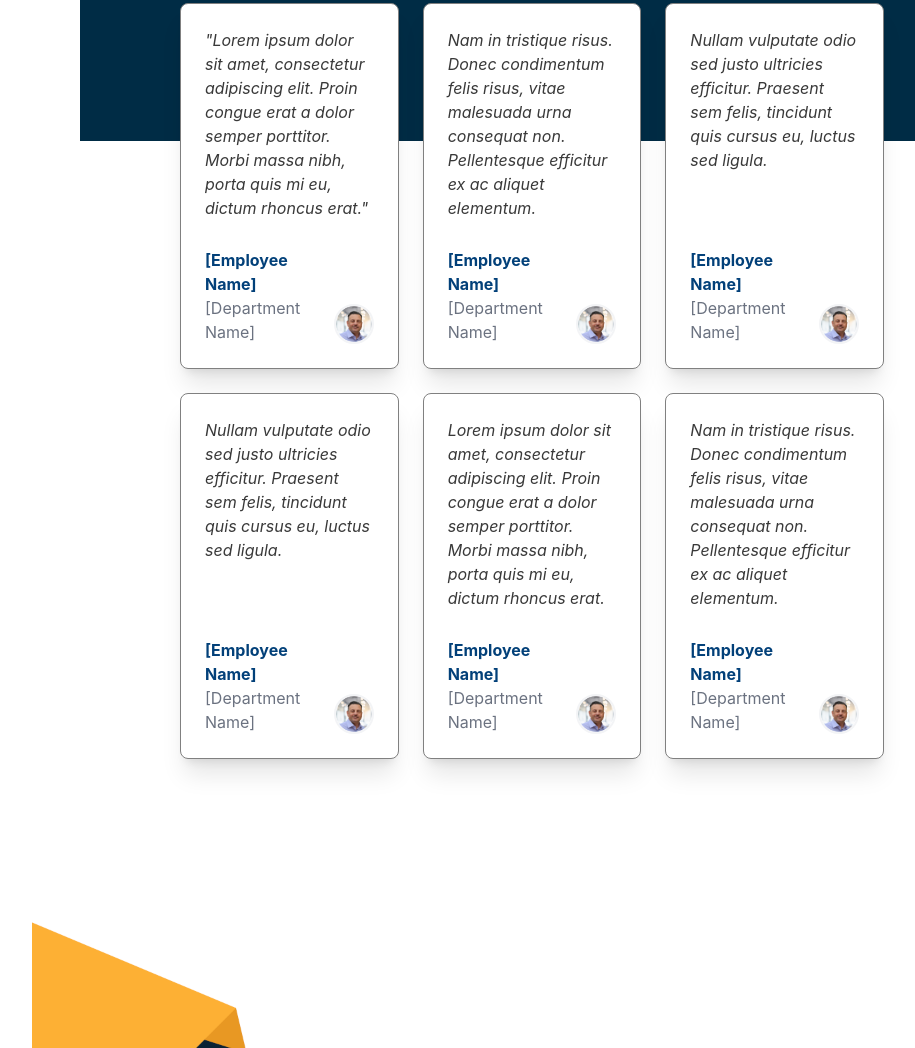
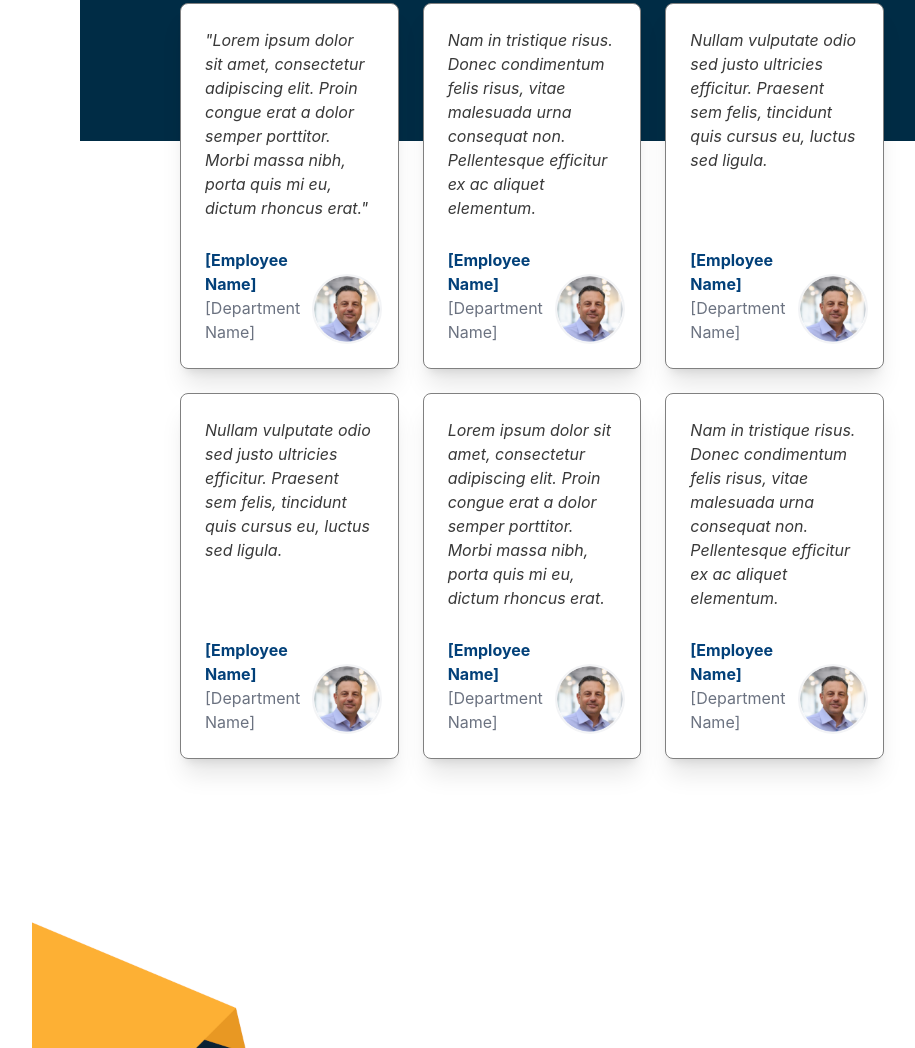
Before and after one commit to jcasas5253/Dec-Page, a plain HTML site: page sales.html in a window 1280 px wide. Shown: the part 2051-3099 px from the top of the page, without its empty margins (248-1163 px from the left). Drawn offline with nearby package versions, Linux system fonts and the light colour scheme.

Commit message:
brags img size

```diff
--- a/sales.html
+++ b/sales.html
@@ -383,7 +383,7 @@
                                             <p class="font-bold text-ais-blue">[Employee Name]</p>
                                             <p class="text-gray-500">[Department Name]</p>
                                         </div>
-                                        <img src="images/Picture4.png" class="w-10 h-10 rounded-full object-cover border-2 border-gray-100" />
+                                        <img src="images/Picture4.png" class="w-10 h-10 rounded-full object-cover border-2 border-gray-100" style="height: 70px; width: 70px;" />
                                     </div>
                                 </div>
 
@@ -397,7 +397,7 @@
                                             <p class="font-bold text-ais-blue">[Employee Name]</p>
                                             <p class="text-gray-500">[Department Name]</p>
                                         </div>
-                                        <img src="images/Picture4.png" class="w-10 h-10 rounded-full object-cover border-2 border-gray-100" />
+                                        <img src="images/Picture4.png" class="w-10 h-10 rounded-full object-cover border-2 border-gray-100" style="height: 70px; width: 70px;" />
                                     </div>
                                 </div>
 
@@ -411,7 +411,7 @@
                                             <p class="font-bold text-ais-blue">[Employee Name]</p>
                                             <p class="text-gray-500">[Department Name]</p>
                                         </div>
-                                        <img src="images/Picture4.png" class="w-10 h-10 rounded-full object-cover border-2 border-gray-100" />
+                                        <img src="images/Picture4.png" class="w-10 h-10 rounded-full object-cover border-2 border-gray-100" style="height: 70px; width: 70px;" />
                                     </div>
                                 </div>
 
@@ -425,7 +425,7 @@
                                             <p class="font-bold text-ais-blue">[Employee Name]</p>
                                             <p class="text-gray-500">[Department Name]</p>
                                         </div>
-                                        <img src="images/Picture4.png" class="w-10 h-10 rounded-full object-cover border-2 border-gray-100" />
+                                        <img src="images/Picture4.png" class="w-10 h-10 rounded-full object-cover border-2 border-gray-100" style="height: 70px; width: 70px;" />
                                     </div>
                                 </div>
 
@@ -439,7 +439,7 @@
                                             <p class="font-bold text-ais-blue">[Employee Name]</p>
                                             <p class="text-gray-500">[Department Name]</p>
                                         </div>
-                                        <img src="images/Picture4.png" class="w-10 h-10 rounded-full object-cover border-2 border-gray-100" />
+                                        <img src="images/Picture4.png" class="w-10 h-10 rounded-full object-cover border-2 border-gray-100" style="height: 70px; width: 70px;" />
                                     </div>
                                 </div>
 
@@ -453,7 +453,7 @@
                                             <p class="font-bold text-ais-blue">[Employee Name]</p>
                                             <p class="text-gray-500">[Department Name]</p>
                                         </div>
-                                        <img src="images/Picture4.png" class="w-10 h-10 rounded-full object-cover border-2 border-gray-100" />
+                                        <img src="images/Picture4.png" class="w-10 h-10 rounded-full object-cover border-2 border-gray-100" style="height: 70px; width: 70px;" />
                                     </div>
                                 </div>
                             </div>
```
Also changed, not shown: service.html (+6 -6 lines).
